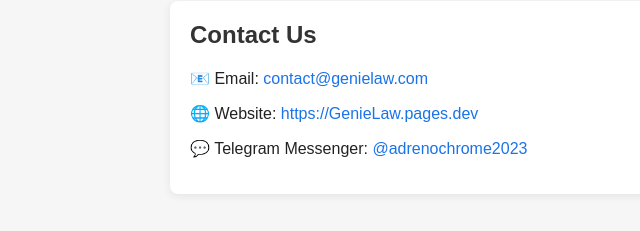
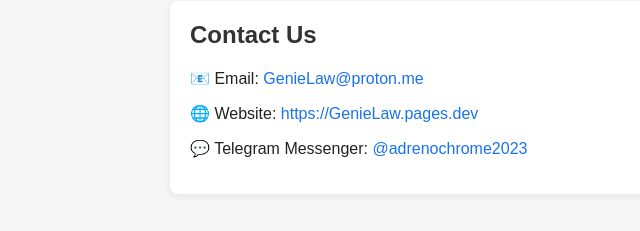
Before and after one commit to adrenochrome2023/GenieLaw-website, a plain HTML site: page index.html in a window 1280 px wide. Shown: the part 1057-1288 px from the top of the page, 0-640 px from the left. Drawn offline with Linux system fonts and the light colour scheme.

Commit message:
Update index.html
Update email address

```diff
--- a/index.html
+++ b/index.html
@@ -103,7 +103,7 @@
 
 <section class="contact-box">
     <h2>Contact Us</h2>
-    <p>📧 Email: <a href="mailto:contact@genielaw.com">contact@genielaw.com</a></p>
+    <p>📧 Email: <a href="mailto:contact@genielaw.com">GenieLaw@proton.me</a></p>
     <p>🌐 Website: <a href="https://GenieLaw.pages.dev">https://GenieLaw.pages.dev</a></p>
     <p>💬 Telegram Messenger: <a href="https://t.me/adrenochrome2023">@adrenochrome2023</a></p>
 </section>
```
